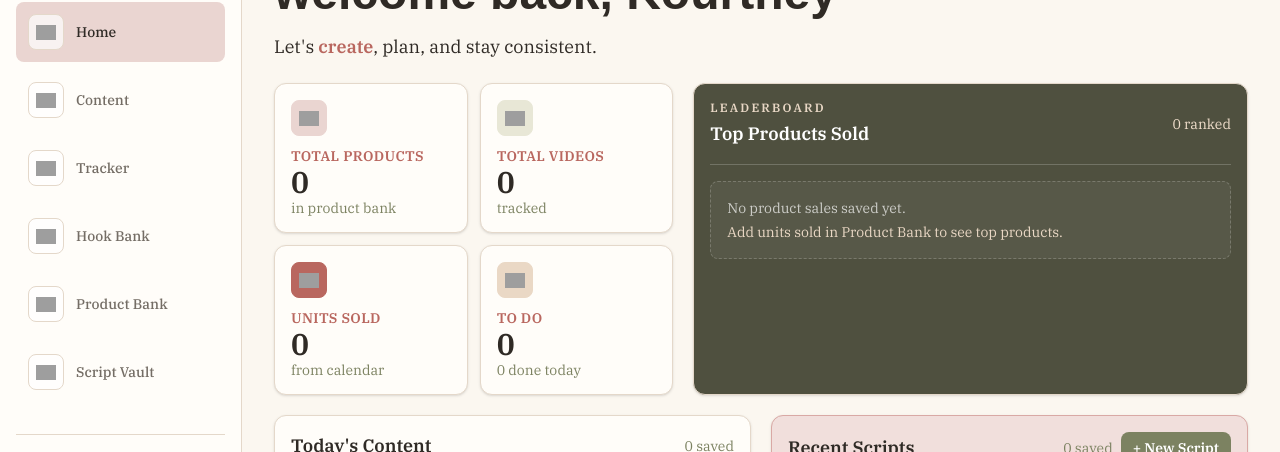
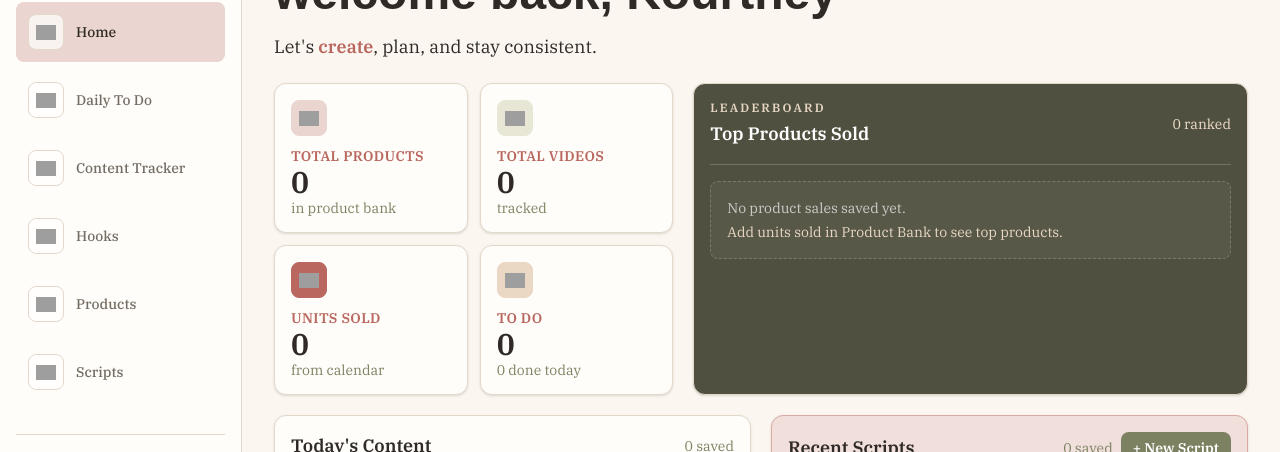
Before and after one commit to korragnarok/creator-workspace, a Next.js app: page / in a window 1280 px wide. Shown: the part 122-574 px from the top of the page. Built offline with nearby package versions, Linux system fonts and the light colour scheme; grey boxes are pictures that could not be loaded; a web font is replaced by a local one.

Commit message:
fix buttons change names

```diff
--- a/src/app/page.tsx
+++ b/src/app/page.tsx
@@ -109,11 +109,11 @@ const productCategories = ["Lifestyle", "Beauty", "Tech", "Outdoor", "Health", "
 
 const navItems = [
   { label: "Home", view: "home" },
-  { label: "Content", view: "tasks" },
-  { label: "Tracker", view: "tracker" },
-  { label: "Hook Bank", view: "hooks" },
-  { label: "Product Bank", view: "products" },
-  { label: "Script Vault", view: "scripts" },
+  { label: "Daily To Do", view: "tasks" },
+  { label: "Content Tracker", view: "tracker" },
+  { label: "Hooks", view: "hooks" },
+  { label: "Products", view: "products" },
+  { label: "Scripts", view: "scripts" },
 ] as const;
 
 const viewToForm: Partial<Record<Exclude<ViewType, "home">, ItemType>> = {
@@ -532,6 +532,13 @@ export default function Home() {
 	    }
 	  }
 
+	  function openShortcut(view: ViewType) {
+	    handleViewChange(view);
+	    window.setTimeout(() => {
+	      window.scrollTo({ top: 0, behavior: "smooth" });
+	    }, 0);
+	  }
+
   function startAdd(type: ItemType) {
     resetForm();
     setActiveForm(type);
@@ -984,8 +991,9 @@ export default function Home() {
 			                    {metrics.map((metric) => (
 			                      <button
 			                        key={metric.label}
-			                        className="min-w-0 rounded-xl border border-[color:var(--line)] bg-[color:var(--paper)] p-3 text-left shadow-sm transition hover:border-[color:var(--rose-deep)] sm:p-4"
-			                        onClick={() => handleViewChange(metric.view)}
+			                        aria-label={`Open ${metric.label}`}
+			                        className="relative z-10 min-w-0 cursor-pointer rounded-xl border border-[color:var(--line)] bg-[color:var(--paper)] p-3 text-left shadow-sm transition active:scale-[0.98] hover:border-[color:var(--rose-deep)] sm:p-4"
+			                        onClick={() => openShortcut(metric.view)}
 			                        type="button"
 			                      >
 			                        <div className="flex min-w-0 flex-col items-start gap-2 sm:flex-row sm:items-center sm:gap-3 xl:flex-col xl:items-start">
```
